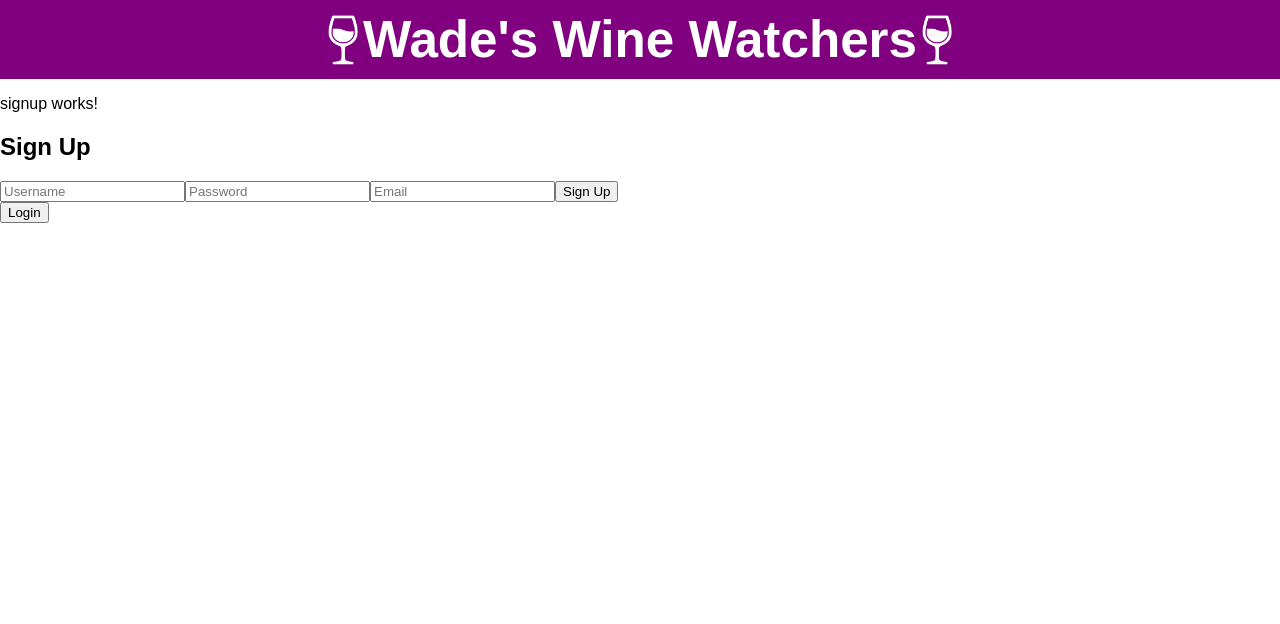
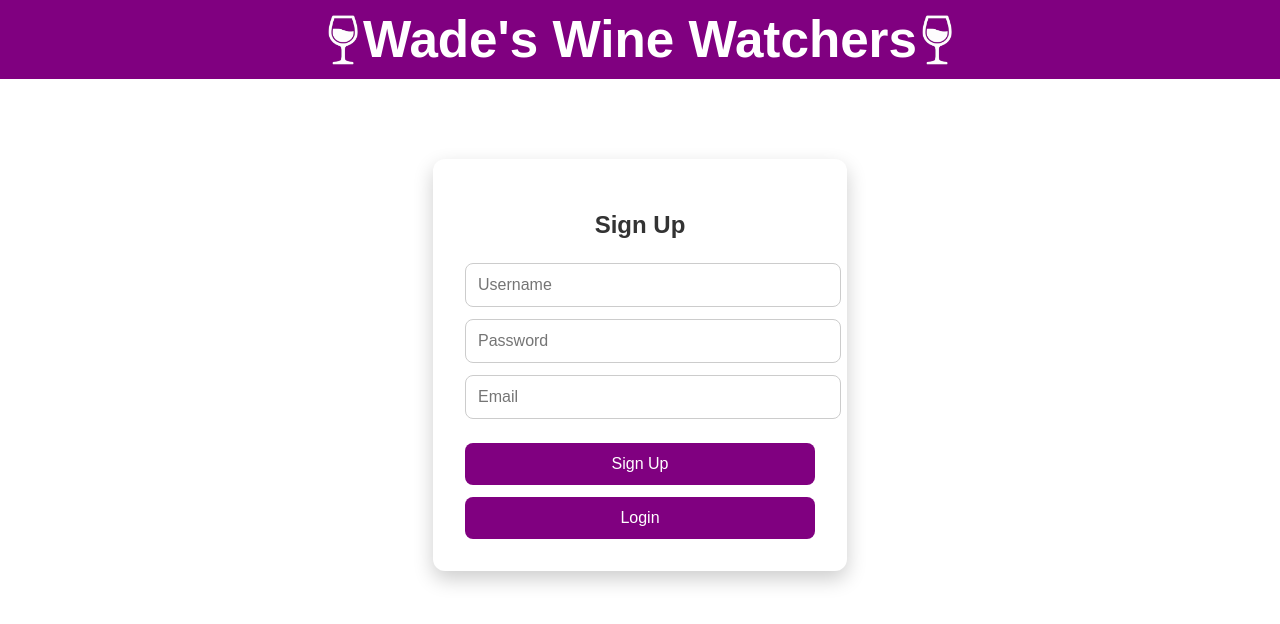
Before and after one commit to dw42CSCE/Wade-s-Wine-Watcher, an Angular app: page /login in a window 1280 px wide. Both pictures are taken after a click on the button "Sign Up". Shown: the top 624 px of the page. Built offline with nearby package versions, Linux system fonts and the light colour scheme.

Commit message:
updated signup css

```diff
--- a/src/app/signup/signup.css
+++ b/src/app/signup/signup.css
@@ -0,0 +1,41 @@
+.signup-container {
+  background: #fff;
+  padding: 2rem;
+  max-width: 350px;
+  margin: 5rem auto;
+  border-radius: 12px;
+  box-shadow: 0 8px 20px rgba(0, 0, 0, 0.2);
+  text-align: center;
+}
+
+.signup-container h2 {
+  margin-bottom: 1.5rem;
+  color: #333;
+}
+
+.signup-container input {
+  display: block;
+  width: 100%;
+  padding: 0.75rem;
+  margin: 0.75rem 0;
+  border: 1px solid #ccc;
+  border-radius: 8px;
+  font-size: 1rem;
+}
+
+.signup-container button {
+  width: 100%;
+  padding: 0.75rem;
+  background-color: purple; /* deep wine red */
+  color: white;
+  border: none;
+  border-radius: 8px;
+  font-size: 1rem;
+  cursor: pointer;
+  transition: background-color 0.3s;
+  margin-top : 0.75rem;
+}
+
+.signup -container button:hover {
+  background-color: rgb(69, 0, 69);
+}
--- a/src/app/signup/signup.html
+++ b/src/app/signup/signup.html
@@ -1,4 +1,3 @@
-<p>signup works!</p>
 <div class="signup-container">
   <h2>Sign Up</h2>
     <form (ngSubmit)="signUp(username.value, password.value, email.value)">
```
